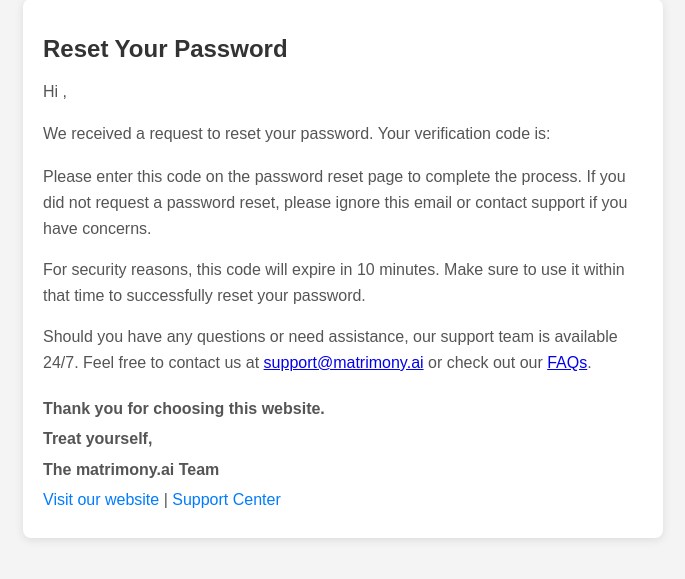
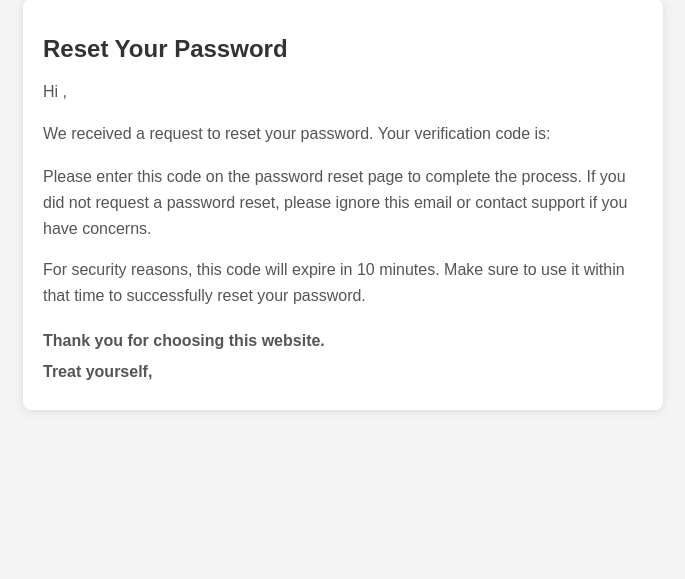
Before and after one commit to Kaviya-256/tamil-learning-app, a Python web app: template templates/forgotPass.html in a window 1280 px wide. Shown: the part 21-600 px from the top of the page, without its empty margins (297-982 px from the left). Run offline with Jinja, Linux system fonts and the light colour scheme; the template is opened without the code that fills it, so the values that code supplies are empty.

Commit message:
commit 4

```diff
--- a/api/lesson.py
+++ b/api/lesson.py
@@ -33,7 +33,7 @@ async def get_lessons(user = Depends(require_roles(['user','learner'], [user_col
         lessons.append({
             'lesson_id': str(doc['_id']),
             'lesson_name': doc.get('lesson_name'),
-            'modules_count': doc.get('modules_count'),
+            # 'modules_count': doc.get('modules_count'),
             'modules': [{
                 'module_id': str(module['_id']),
                 'module_name': module.get('module_name')
--- a/api/user.py
+++ b/api/user.py
@@ -58,6 +58,7 @@ async def learners_list(user = Depends(require_roles(['user'], [user_collection]
             'username': doc.get('username'),
             'name': doc.get('name'),
             'age': doc.get('age'),
+            'grade': doc.get('grade'),
             'progress': doc.get('progress')
         }
         async for doc in profile_collection.find({'owner_id': user_id})
@@ -76,6 +77,7 @@ async def get_learner(
         'username': data['username'],
         'name': data['name'],
         'age': data['age'],
+        'grade': data['grade'],
         'progress': data['progress']
     }
 
--- a/templates/forgotPass.html
+++ b/templates/forgotPass.html
@@ -64,19 +64,9 @@
       <p>
         For security reasons, this code will expire in 10 minutes. Make sure to use it within that time to successfully reset your password.
       </p>
-      <p>
-        Should you have any questions or need assistance, our support team is available 24/7. Feel free to contact us at
-        <a href="mailto:support@matrimony.ai">support@matrimony.ai</a> or check out our <a href="#">FAQs</a>.
-      </p>
-
       <div class="footer">
         <p><b>Thank you for choosing this website.</b></p>
         <p><b>Treat yourself,</b></p>
-        <p><b>The matrimony.ai Team </b></p>
-        <p>
-          <a href="https://matrimony.ai/">Visit our website</a> |
-          <a href="https://matrimony.ai/support">Support Center</a>
-        </p>
       </div>
     </div>
   </body>
--- a/templates/verification.html
+++ b/templates/verification.html
@@ -154,16 +154,13 @@
     <p>
         If you didn't request this verification, you can safely ignore this email. Your account will not be activated without the correct code.
     </p>
-    <p>
-        For any questions or assistance, please visit our <a href="support@matrimony.ai">Help Center</a> or contact us at <a href="mailto:support@matrimony.ai">support@matrimony.ai</a>.
-    </p>
+
     <p class="thank-you">
         Thank you,<br/>
         The Tamil Learning Team 🍽️🤖
     </p>
     <div class="footer">
         <p>&copy; 2025 Tamil Learn. All rights reserved.</p>
-        <p><a href="support@matrimony.ai">Privacy Policy</a> | <a href="support@matrimony.ai">Terms of Service</a></p>
     </div>
 </div>
 </body>
```
Also changed, not shown: api/admin.py (+8 -0 lines).
